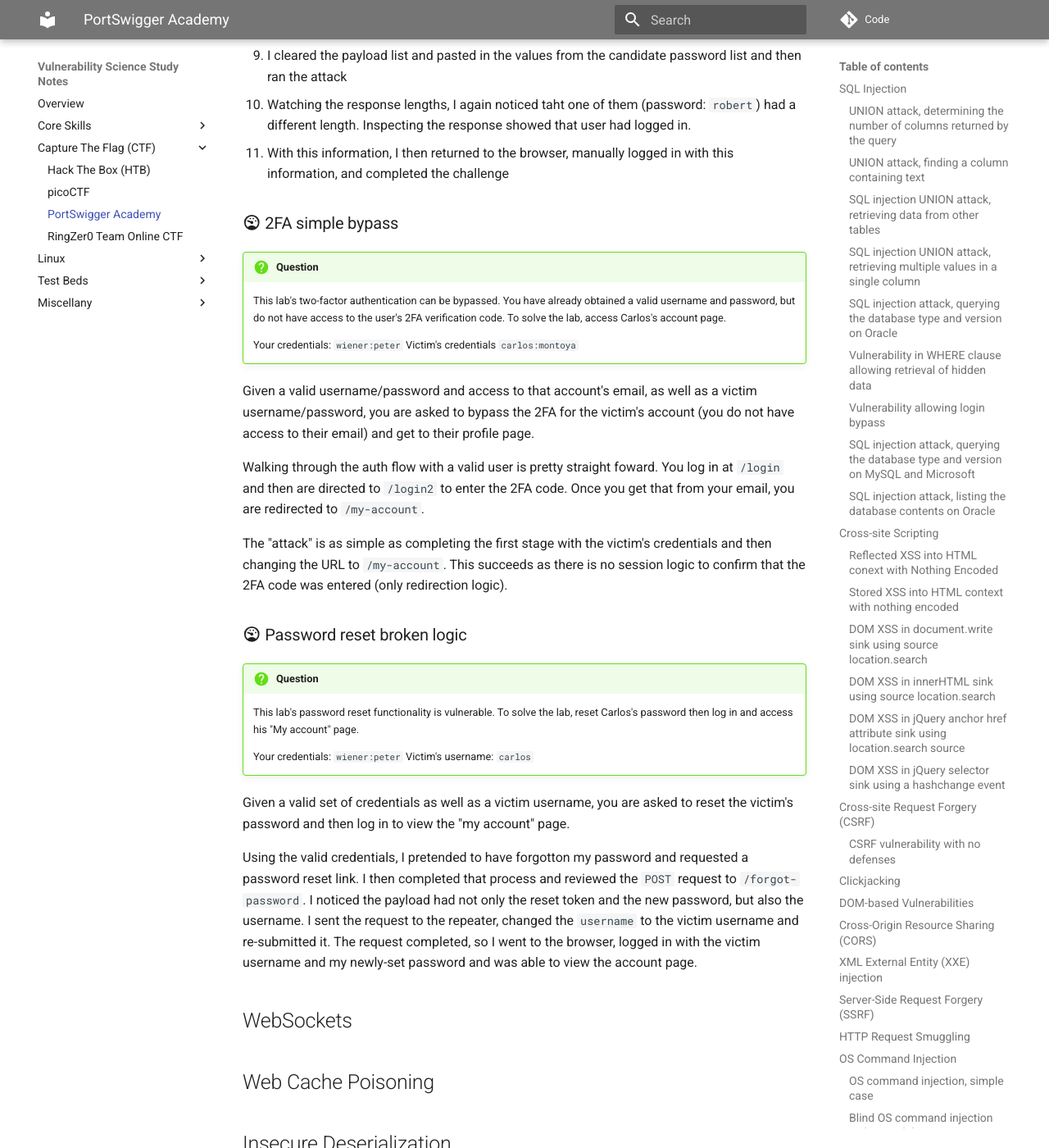
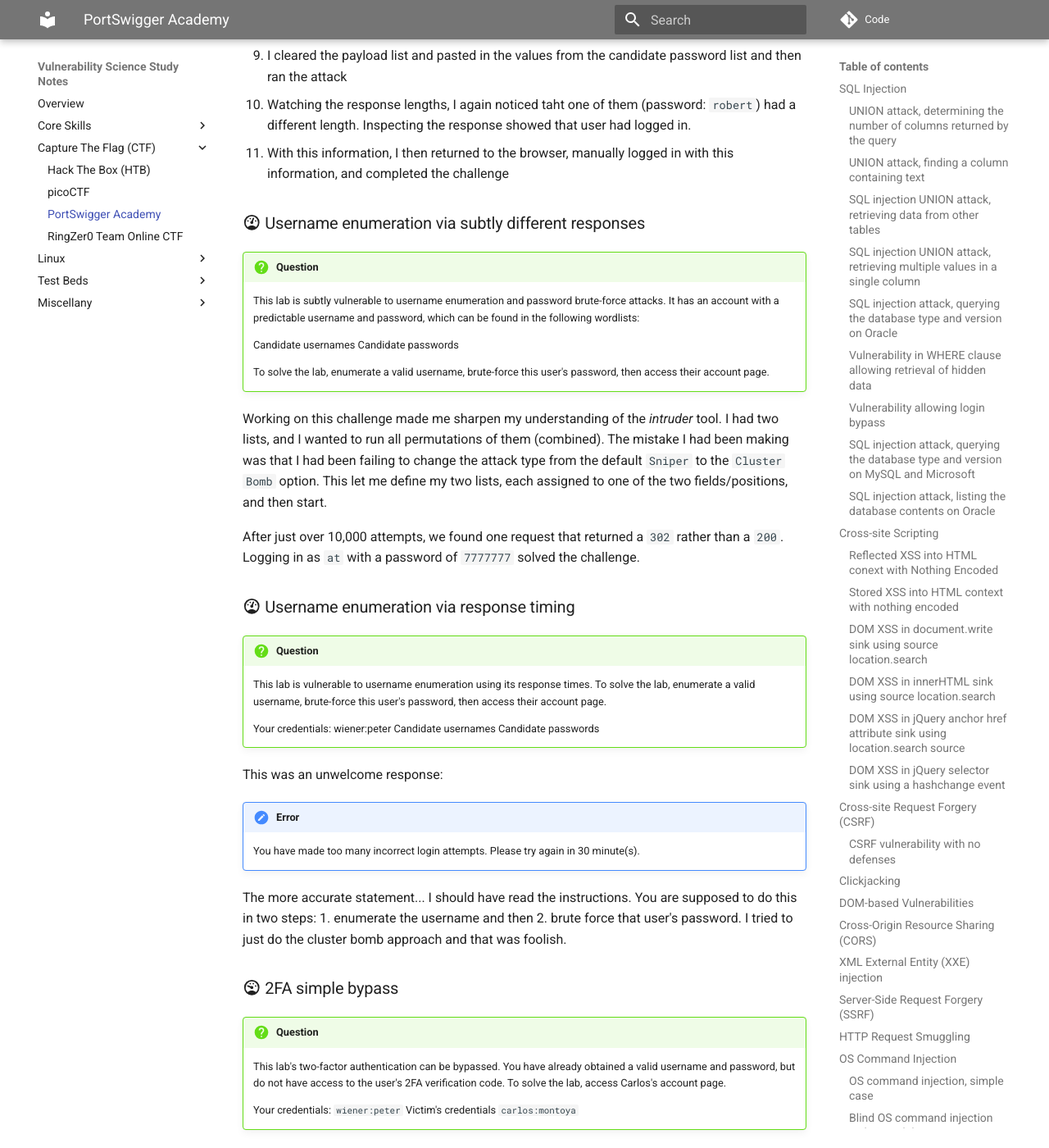
Before and after one commit to argodev/study, an MkDocs documentation site: the page built from docs/ctf/portswigger.md, in a window 1280 px wide and 1400 px high, scrolled down 16121 px. Shown: the whole window at 82% size. Built offline with MkDocs 1.6.1 and Material for MkDocs 9.7.7, drawn with Linux system fonts in a browser that asks for light colours.

Commit message:
Some changes to portswigger

```diff
--- a/docs/ctf/portswigger.md
+++ b/docs/ctf/portswigger.md
@@ -615,6 +615,42 @@
 1. Watching the response lengths, I again noticed taht one of them (password: `robert`) had a different length. Inspecting the response showed that user had logged in.
 1. With this information, I then returned to the browser, manually logged in with this information, and completed the challenge
 
+### :material-gauge: Username enumeration via subtly different responses
+
+!!! question
+    This lab is subtly vulnerable to username enumeration and password brute-force attacks. It has an account with a predictable username and password, which can be found in the following wordlists:
+
+    Candidate usernames
+    Candidate passwords
+
+    To solve the lab, enumerate a valid username, brute-force this user's password, then access their account page.
+
+Working on this challenge made me sharpen my understanding of the _intruder_ tool. I had two lists, and I wanted to run all permutations of them (combined). The mistake I had been making was that I had been failing to change the attack type from the default `Sniper` to the `Cluster Bomb` option. This let me define my two lists, each assigned to one of the two fields/positions, and then start.
+
+After just over 10,000 attempts, we found one request that returned a `302` rather than a `200`. Logging in as `at` with a password of `7777777` solved the challenge.
+
+
+### :material-gauge: Username enumeration via response timing
+
+!!! question
+    This lab is vulnerable to username enumeration using its response times. To solve the lab, enumerate a valid username, brute-force this user's password, then access their account page.
+
+    Your credentials: wiener:peter
+    Candidate usernames
+    Candidate passwords
+
+
+This was an unwelcome response:
+
+!!! error
+    You have made too many incorrect login attempts. Please try again in 30 minute(s).
+
+The more accurate statement... I should have read the instructions. You are supposed to do this in two steps: 1. enumerate the username and then 2. brute force that user's password. I tried to just do the cluster bomb approach and that was foolish.
+
+
+
+
+
 ### :material-gauge-empty: 2FA simple bypass
 
 !!! question
```
